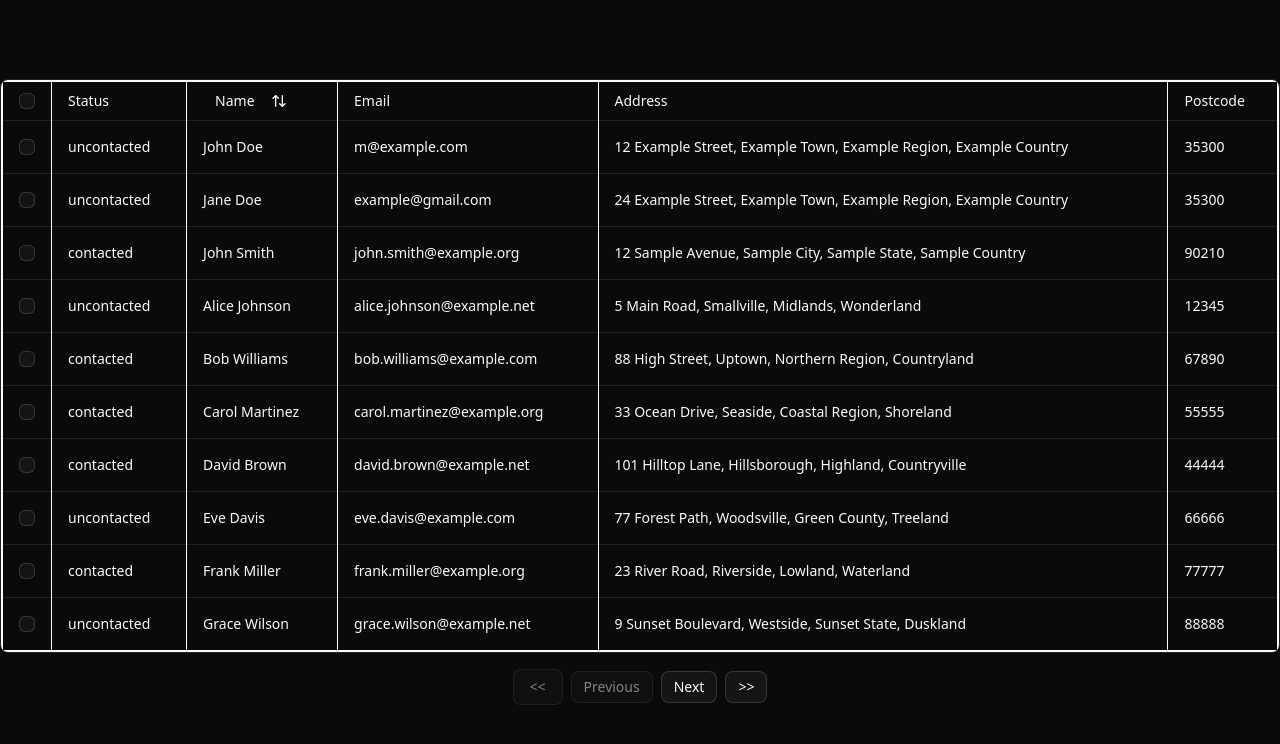
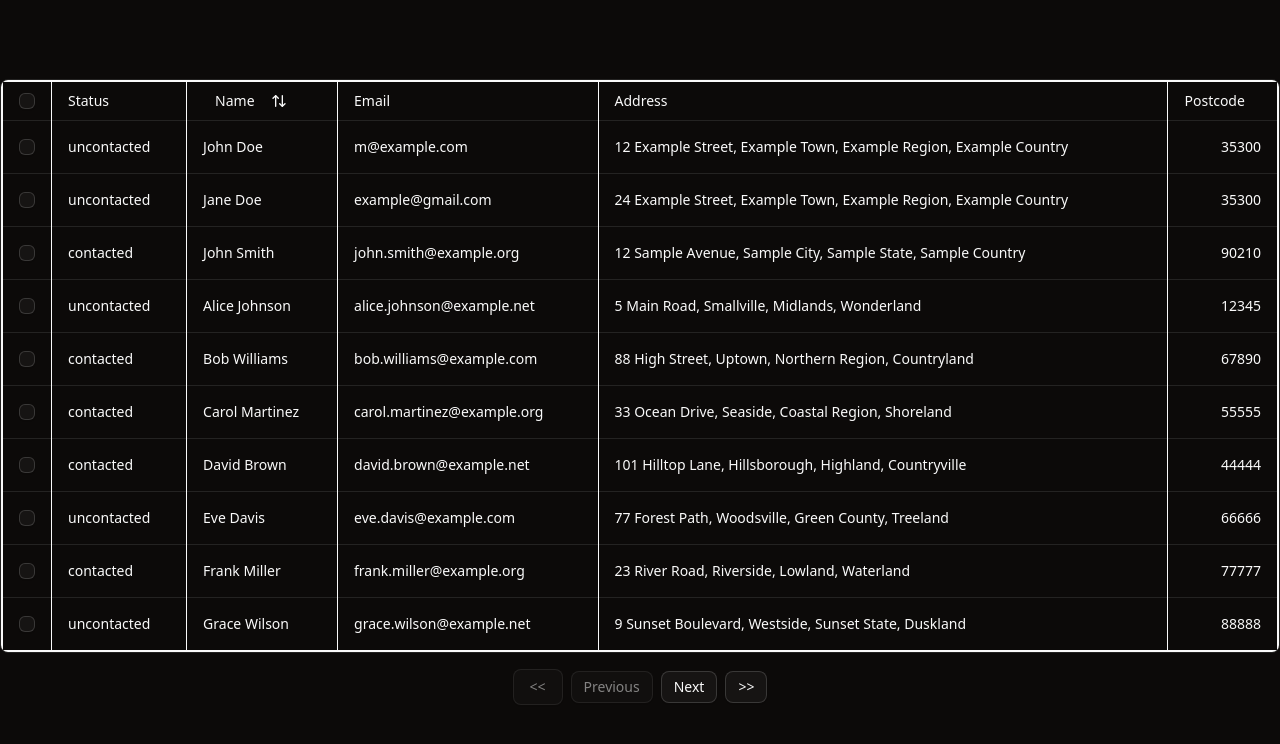
Before and after one commit to rhw-repo/react-dashboard-fs, a React (Vite) app in the folder frontend/: page / in a window 1280 px wide. Shown: the top 744 px of the page. Built offline with nearby package versions, Linux system fonts and the light colour scheme.

Commit message:
Align postcode column right for readability in data-table.tsx

```diff
--- a/frontend/src/components/ui/data-table/data-table.tsx
+++ b/frontend/src/components/ui/data-table/data-table.tsx
@@ -157,7 +157,10 @@ export function DataTable<TData extends { id: string }, TValue>({ columns, data
                       />
                     </TableCell>
                     {row.getVisibleCells().map((cell) => (
-                      <TableCell key={cell.id} className="border-x border-neutral-50">
+                      <TableCell
+                        key={cell.id}
+                        className={`border-x border-neutral-50 ${cell.column.id === 'postcode' ? 'text-right tabular-nums' : ''}`}
+                      >
                         {/* getContext() = "get the render props for this cell at this time",
                         memory peg = everything this cell needs to know to render itself */}
                         {flexRender(cell.column.columnDef.cell, cell.getContext())}
```
